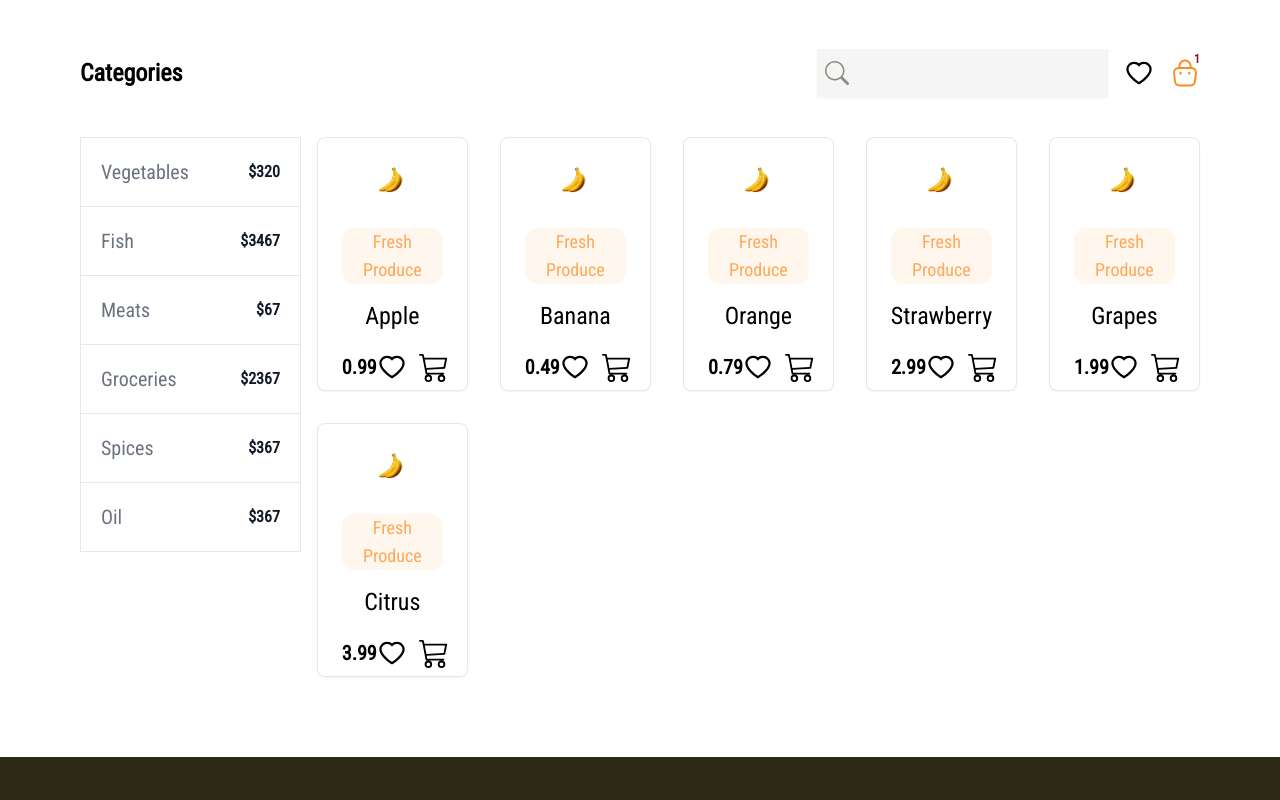
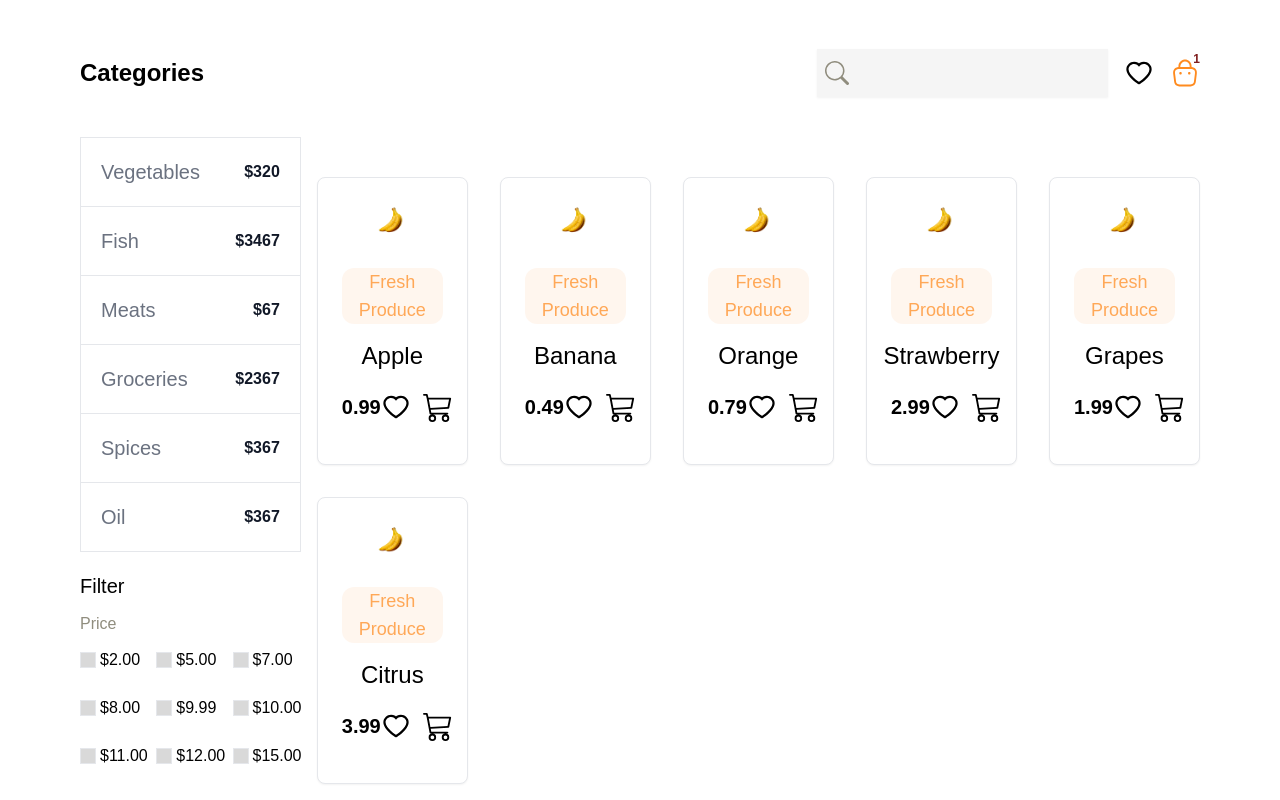
Before and after one commit to achonyerichard/spcf-fe, a React (Vite) app: page /supermarket in a window 1280 px wide. Shown: the part 520-1320 px from the top of the page. Built offline with nearby package versions, Linux system fonts and the light colour scheme.

Commit message:
added the filter to supermarket

```diff
--- a/src/index.css
+++ b/src/index.css
@@ -137,3 +137,30 @@ input[name='panel']:checked ~ .accordion__content {
 .inputStyle{
     background-color: #fff;
 }
+
+
+body{
+  margin:0;
+  padding: 0;
+  font-family: sans-serif;
+
+ }
+
+ input[type="radio"] + label span {
+     transition: background .2s,
+       transform .2s;
+ }
+
+ input[type="radio"] + label span:hover,
+ input[type="radio"] + label:hover span{
+   transform: scale(1.2);
+ }
+
+ input[type="radio"]:checked + label span {
+   background-color:  #FF8B1F;
+   box-shadow: 0px 0px 0px 2px white inset;
+ }
+
+ input[type="radio"]:checked + label{
+    color:  #FF8B1F;
+ }
--- a/src/pages/Otp/index.jsx
+++ b/src/pages/Otp/index.jsx
@@ -1,4 +1,5 @@
 import React, { useState } from "react";
+import { Link } from "react-router-dom";
 
 const Otp = () => {
   const [success, setSuccess] = useState(false);
@@ -41,7 +42,7 @@ const Otp = () => {
                     maxlength="1"
                   />
                 </div>
-                <button className="bg-[#FF8B1F] rounded-3xl text-white py-3 hover:scale-105 duration-300">
+                <button className="bg-[#FF8B1F] rounded-3xl text-white py-3 hover:scale-105 duration-300" onClick={()=>setSuccess(true)}>
                   Submit
                 </button>
               </form>
@@ -66,9 +67,13 @@ const Otp = () => {
                 <span className="text-[#FBCF09]">SPCF feeding</span> scheme. You
                 will be notified on your next process.
               </p>
+              <Link to="/onboarding">
+
+
               <button className="bg-[#FF8B1F] rounded-3xl text-white py-3 hover:scale-105 duration-300 w-full mt-10">
               Proceed to Dashboard
             </button>
+            </Link>
             </div>
 
           </div>
--- a/src/pages/Register/index.jsx
+++ b/src/pages/Register/index.jsx
@@ -133,7 +133,7 @@ const Register = () => {
                   </p>
                 </label>
               </div>
-              <Link to="/onboarding" className="w-full">
+              <Link to="/otp" className="w-full">
                 <button className="bg-[#FF8B1F] w-full rounded-3xl text-white py-3 hover:scale-105 duration-300">
                   Create Account
                 </button>
--- a/src/pages/Supermarket/index.jsx
+++ b/src/pages/Supermarket/index.jsx
@@ -45,8 +45,8 @@ const SuperMarket = () => {
         </section>
         <section className="mb-20">
           <div className="md:px-20 px-4">
-            <div className="md:flex items-center ">
-              <div className="md:w-1/3">
+            <div className="md:flex items-center gap-y-3 ">
+              <div className="md:w-1/3 md:block hidden">
                 <h1 className="text-2xl text-black font-bold">Categories</h1>
               </div>
               <div className="md:w-2/3 justify-end flex">
@@ -104,10 +104,13 @@ const SuperMarket = () => {
                 /> */}
                 </div>
               </div>
+              <div className="md:w-1/3 lg:hidden block">
+                <h1 className="text-2xl text-black font-bold">Categories</h1>
+              </div>
             </div>
             <div className="w-full max-w-[1920px]  mx-auto ">
-              <div className="text-appBlack lg:flex justify-center  lg:gap-4 pt-10">
-                <div className="hidden lg:block  w-1/5">
+              <div className="text-appBlack lg:flex justify-center  lg:gap-4 lg:pt-10 pt-5">
+                <div className=" block  md:w-1/5">
                   <div className=" lg:border-gray-200 border lg:h-auto  ">
                     <div className="flex justify-center">
                       <ul className="w-full divide-y divide-gray-200 ">
@@ -159,7 +162,7 @@ const SuperMarket = () => {
                             </div>
                           </div>
                         </li>
-                        <li className="md:py-5  px-5">
+                        <li className="md:py-5 py-4  px-5">
                           <div className="flex items-center space-x-4">
                             <div className="flex-1 min-w-0">
                               <p className="text-xl text-gray-500 truncate dark:text-gray-400">
@@ -171,7 +174,7 @@ const SuperMarket = () => {
                             </div>
                           </div>
                         </li>
-                        <li className="md:py-5  px-5">
+                        <li className="md:py-5 py-4  px-5">
                           <div className="flex items-center space-x-4">
                             <div className="flex-1 min-w-0">
                               <p className="text-xl text-gray-500 truncate dark:text-gray-400">
@@ -186,10 +189,155 @@ const SuperMarket = () => {
                       </ul>
                     </div>
                   </div>
-                  <div></div>
+                  <div className="pt-5">
+                    <h1 className="text-xl text-black">Filter</h1>
+                    <p className="text-md text-[#908D7E] pt-3">Price</p>
+                    <div className=" grid grid-cols-3   lg:grid-cols-3 gap-2   items-center pt-3">
+                      <div className="flex items-center mb-4">
+                        <input
+                          id="radio1"
+                          type="radio"
+                          name="radio"
+                          className="hidden"
+
+                        />
+                        <label
+                          for="radio1"
+                          className="flex items-center cursor-pointer"
+                        >
+                          <span className="w-4 h-4 bg-[#D9D9D9] inline-block mr-1 border border-grey text-[#908D7E]"></span>
+                         $2.00
+                        </label>
                       </div>
-                <div className="grid grid-cols-1 md:grid-cols-3  lg:grid-cols-5  md:gap-8 md:w-4/5">
-                 {data.map((product)=>(
+
+                      <div className="flex items-center mb-4">
+                        <input
+                          id="radio2"
+                          type="radio"
+                          name="radio"
+                          className="hidden"
+                        />
+                        <label
+                          for="radio2"
+                          className="flex items-center cursor-pointer"
+                        >
+                          <span className="w-4 h-4  bg-[#D9D9D9] inline-block mr-1 border border-grey text-[#908D7E]"></span>
+                        $5.00
+                        </label>
+                      </div>
+
+                      <div className="flex items-center mb-4">
+                        <input
+                          id="radio3"
+                          type="radio"
+                          name="radio"
+                          className="hidden"
+                        />
+                        <label
+                          for="radio3"
+                          className="flex items-center cursor-pointer"
+                        >
+                          <span className="w-4 h-4 bg-[#D9D9D9] inline-block mr-1 border border-grey text-[#908D7E]"></span>
+                         $7.00
+                        </label>
+                      </div>
+
+                      <div className="flex items-center mb-4">
+                        <input
+                          id="radio4"
+                          type="radio"
+                          name="radio"
+                          className="hidden"
+                        />
+                        <label
+                          for="radio4"
+                          className="flex items-center cursor-pointer"
+                        >
+                          <span className="w-4 h-4 bg-[#D9D9D9] inline-block mr-1 border border-grey text-[#908D7E]"></span>
+                         $8.00
+                        </label>
+                      </div>
+
+                      <div className="flex items-center mb-4">
+                        <input
+                          id="radio5"
+                          type="radio"
+                          name="radio"
+                          className="hidden"
+                        />
+                        <label
+                          for="radio5"
+                          className="flex items-center cursor-pointer"
+                        >
+                          <span className="w-4 h-4 bg-[#D9D9D9] inline-block mr-1 border border-grey text-[#908D7E]"></span>
+                        $9.99
+                        </label>
+                      </div>
+                      <div className="flex items-center mb-4">
+                        <input
+                          id="radio5"
+                          type="radio"
+                          name="radio"
+                          className="hidden"
+                        />
+                        <label
+                          for="radio5"
+                          className="flex items-center cursor-pointer"
+                        >
+                          <span className="w-4 h-4 bg-[#D9D9D9] inline-block mr-1 border border-grey text-[#908D7E]"></span>
+                        $10.00
+                        </label>
+                      </div>
+                      <div className="flex items-center mb-4">
+                        <input
+                          id="radio5"
+                          type="radio"
+                          name="radio"
+                          className="hidden"
+                        />
+                        <label
+                          for="radio5"
+                          className="flex items-center cursor-pointer"
+                        >
+                          <span className="w-4 h-4 bg-[#D9D9D9] inline-block mr-1 border border-grey text-[#908D7E]"></span>
+                        $11.00
+                        </label>
+                      </div>
+                      <div className="flex items-center mb-4">
+                        <input
+                          id="radio5"
+                          type="radio"
+                          name="radio"
+                          className="hidden"
+                        />
+                        <label
+                          for="radio5"
+                          className="flex items-center cursor-pointer"
+                        >
+                          <span className="w-4 h-4 bg-[#D9D9D9] inline-block mr-1 border border-grey text-[#908D7E]"></span>
+                        $12.00
+                        </label>
+                      </div>
+                      <div className="flex items-center mb-4">
+                        <input
+                          id="radio5"
+                          type="radio"
+                          name="radio"
+                          className="hidden"
+                        />
+                        <label
+                          for="radio5"
+                          className="flex items-center cursor-pointer"
+                        >
+                          <span className="w-4 h-4 bg-[#D9D9D9] inline-block mr-1 border border-grey text-[#908D7E]"></span>
+                        $15.00
+                        </label>
+                      </div>
+                    </div>
+                  </div>
+                </div>
+                <div className="grid grid-cols-2 md:grid-cols-3 pt-10  lg:grid-cols-5 gap-2  md:gap-8 md:w-4/5">
+                  {data.map((product) => (
                     <div className="flex-shrink-0  relative overflow-hidden bg-white rounded-lg shadow-sm border border-gray-200">
                       <div className="relative pt-5 px-10 flex items-center justify-center">
                         <div className="block absolute w-48 h-48 bottom-0 left-0 -mb-24 ml-3"></div>
@@ -204,27 +352,27 @@ const SuperMarket = () => {
                           <span className="px-3 text-lg opacity-75 -mb-1 text-center text-[#FF8B1F] rounded-xl bg-[#FFF3E9] ">
                             {product?.category}
                           </span>
-
                         </div>
                         <div className="flex justify-center pt-5">
                           <span className=" text-2xl  text-center text-black  ">
                             {product?.name}
                           </span>
-
                         </div>
                         <div className="flex justify-between items-center pt-3">
                           <span className="block font-semibold text-xl text-black">
                             {product?.price}
                           </span>
-                        <span>  <AiOutlineHeart className="text-3xl text-black" /></span>
+                          <span>
+                            {" "}
+                            <AiOutlineHeart className="text-3xl text-black" />
+                          </span>
                           <span className=" bg-white rounded-full  text-xs font-bold px-3 py-2 leading-none flex items-center">
-                         <BsCart3  className="text-3xl text-black" />
+                            <BsCart3 className="text-3xl text-black" />
                           </span>
                         </div>
                       </div>
                     </div>
-                 )) }
-
+                  ))}
                 </div>
               </div>
             </div>
```
Lines whose indentation alone changed are shown as unchanged.
